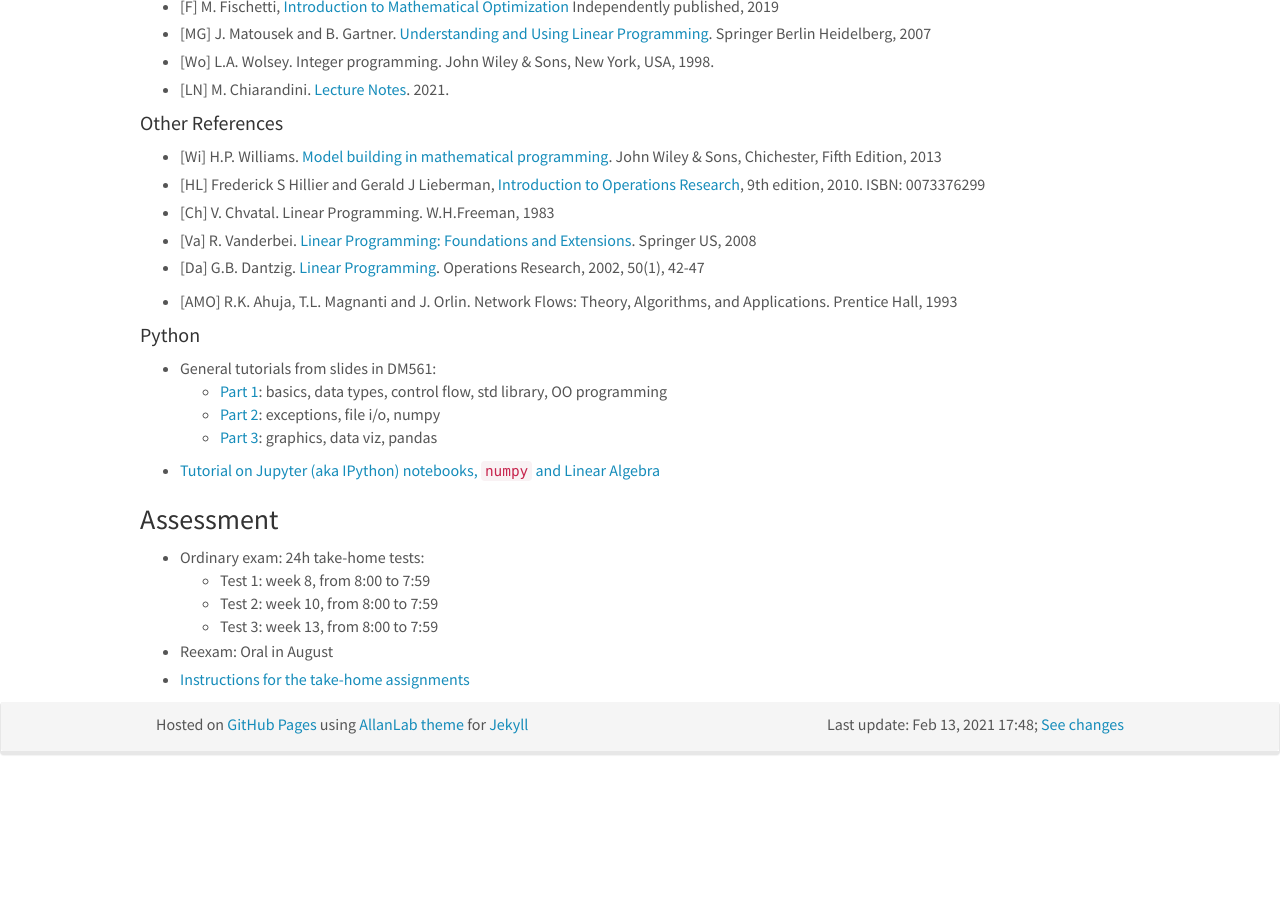
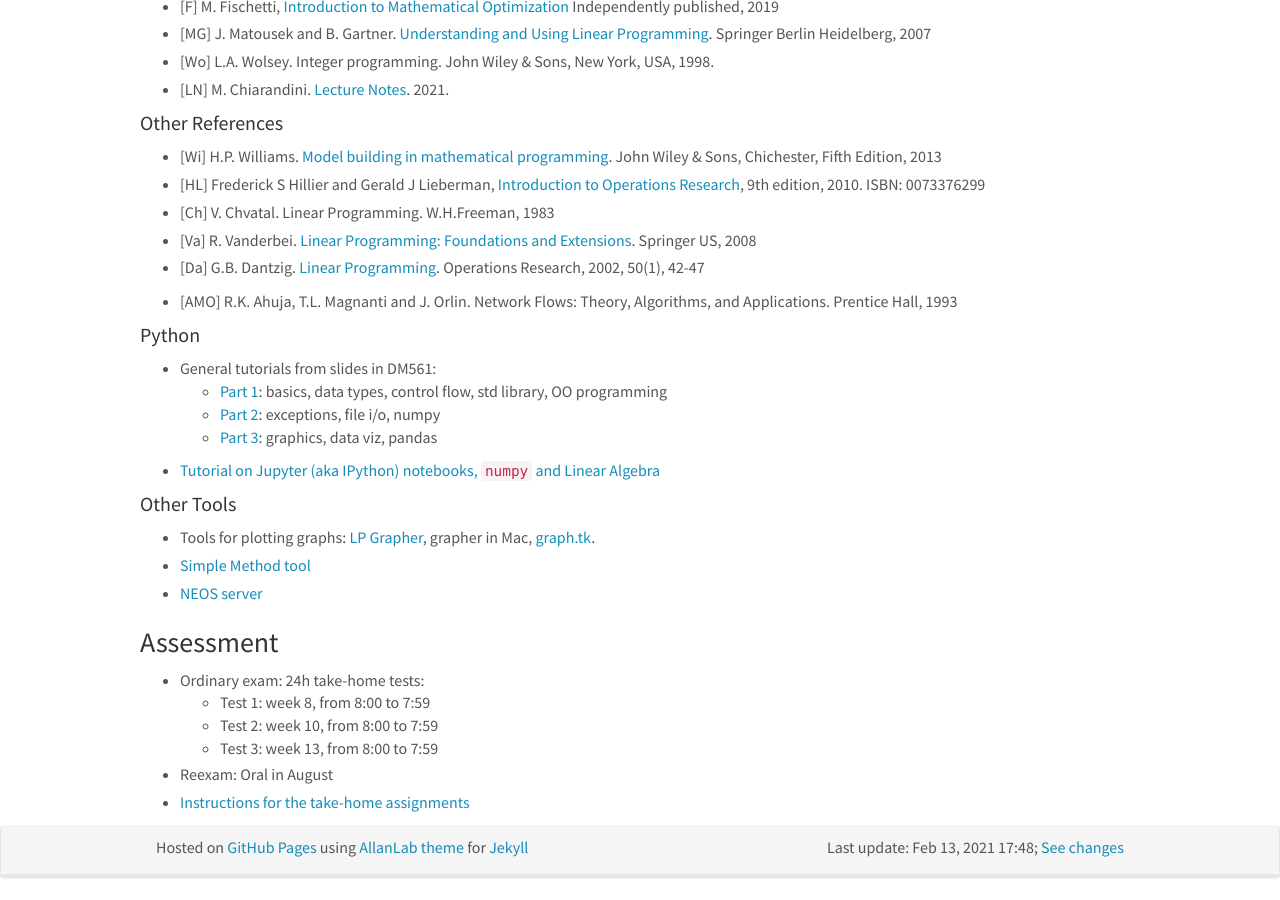
Before and after one commit to DM871/dm871_old_github_io, a Jekyll site: the page built from index.md, in a window 1280 px wide and 900 px high, scrolled down 1742 px. Built offline with Jekyll 4.4.1, drawn with Linux system fonts in a browser that asks for light colours; nearby versions of some CDN libraries; comment, search, counter and statistics services are not loaded; before the commit the page ends 2519 px from its top, so only the background shows below that.

Commit message:
added section Tools and corrected typo in Sheet 1

```diff
--- a/index.md
+++ b/index.md
@@ -185,6 +185,16 @@ FQjCNGDviG6Bma4qepI-0s-GvdaIVc-6Q&sig2=5jT4rnDJkdBU2G1FJowLkQ][Practical Guideli
 
 
 
+#### Other Tools
+
+
+- Tools for plotting graphs: [LP Grapher](https://www.zweigmedia.com/utilities/lpg/index.html?lang=en),
+    grapher in Mac, [graph.tk](http://graph.tk).
+
+- [Simple Method tool](https://www.zweigmedia.com/simplex/simplex.php?lang=en)
+
+- [NEOS server](https://neos-server.org/neos/)
+
 
 ### Assessment
 
```
Also changed, not shown: 1 other file.
